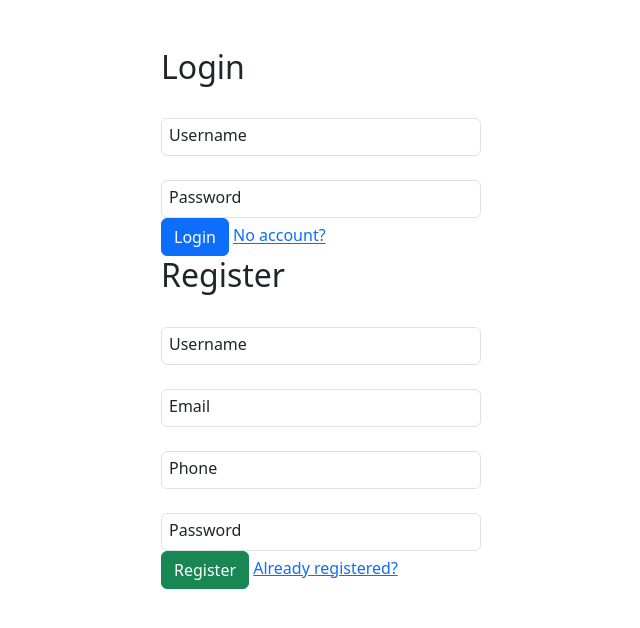
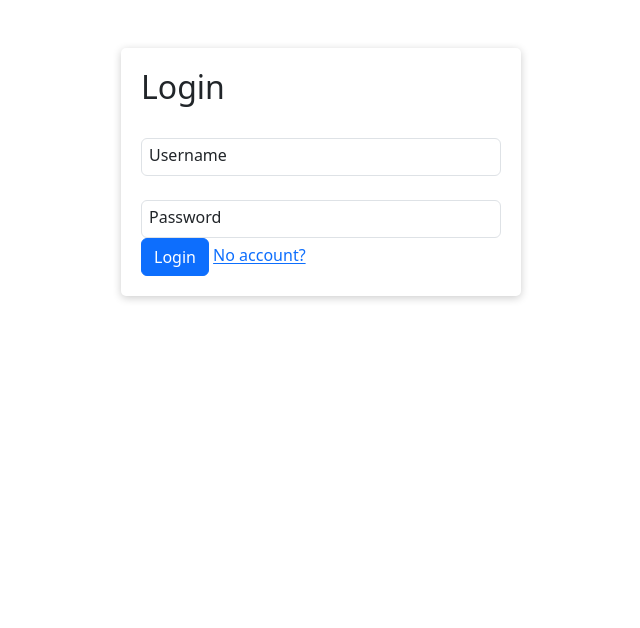
Before and after one commit to stsp93/login-page, a plain HTML site: page index.html in a window 1280 px wide. Shown: the whole page, without its empty margins (319-959 px from the left). Drawn offline with nearby package versions, Linux system fonts and the light colour scheme.

Commit message:
added initial styling and transition

```diff
--- a/index.html
+++ b/index.html
@@ -36,7 +36,7 @@
 </head>
 <body>
   <div class="container d-flex justify-content-center mt-5">
-    <div class="login-register-forms">
+    <div class="forms">
       <div class="login-form active">
         <h2>Login</h2>
         <form>
--- a/script.js
+++ b/script.js
@@ -1,3 +1,7 @@
-console.log($('input').on('focus', function() {
+$('input').on('focus', function() {
     $(this).prev().addClass('not-empty')
-}));
+});
+
+$('.toggle-form').click(function() {
+    $('.forms').children().toggleClass('hidden active');
+  });
--- a/style.scss
+++ b/style.scss
@@ -1,20 +1,45 @@
 .container {
+    height: 100vh;
   width: 50%;
 }
 
+.forms {
+    position: relative;
+    width: 25rem;
+    .login-form, .register-form {
+        top: 0;
+        width: 0;
+        width: 25rem;
+        position: absolute;
+        transition: all 0.5s ease;
+
+        padding: 20px;
+        border-radius: 5px;
+        box-shadow: 0 2px 8px rgba(0, 0, 0, 0.2);
+    }
+}
+
 form {
-  width: 20rem;
 
-
-  label{
+  label {
     padding-left: 0.5rem;
     transform: translateY(120%);
     transition: transform 1s;
-}
+  }
 }
 
 // utility classes
 
 .not-empty {
-    transform: translateY(0);
+  transform: translateY(0);
 }
+
+.active {
+  opacity: 1;
+  transform: translateX(0);
+}
+
+.hidden {
+  opacity: 0;
+  transform: translateX(-100%);
+}
```
Also changed, not shown: style.css, 1 other file.
